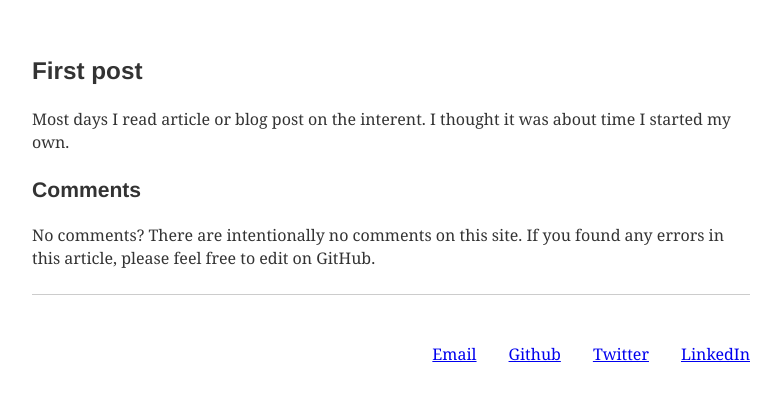
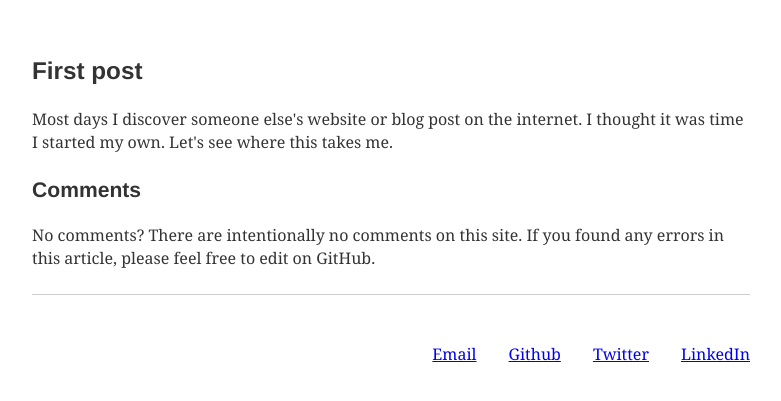
Before and after one commit to micahthobbs/micahthobbs.com, a Gatsby site: page /first-post in a window 1280 px wide. Shown: the part 121-522 px from the top of the page, without its empty margins (249-1030 px from the left). Built offline with nearby package versions, Linux system fonts and the light colour scheme; Gatsby itself is replaced by a stand-in of ours; some packages are replaced by stand-ins of ours.

Commit message:
Updating spelling mistake

```diff
--- a/src/pages/first-post.md
+++ b/src/pages/first-post.md
@@ -3,4 +3,4 @@ title: "First post"
 date: "2019-12-18"
 ---
 
-Most days I read article or blog post on the interent. I thought it was about time I started my own.
+Most days I discover someone else's website or blog post on the internet. I thought it was time I started my own. Let's see where this takes me.
```
